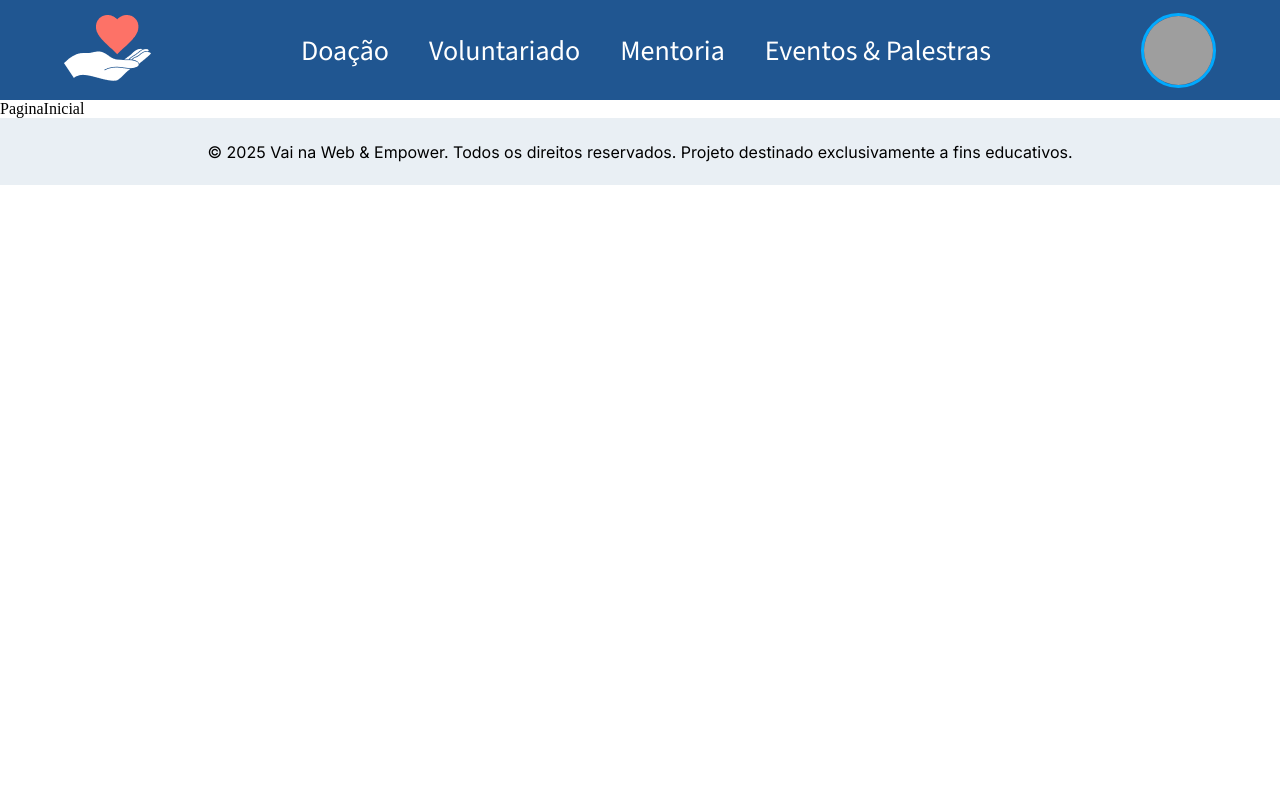
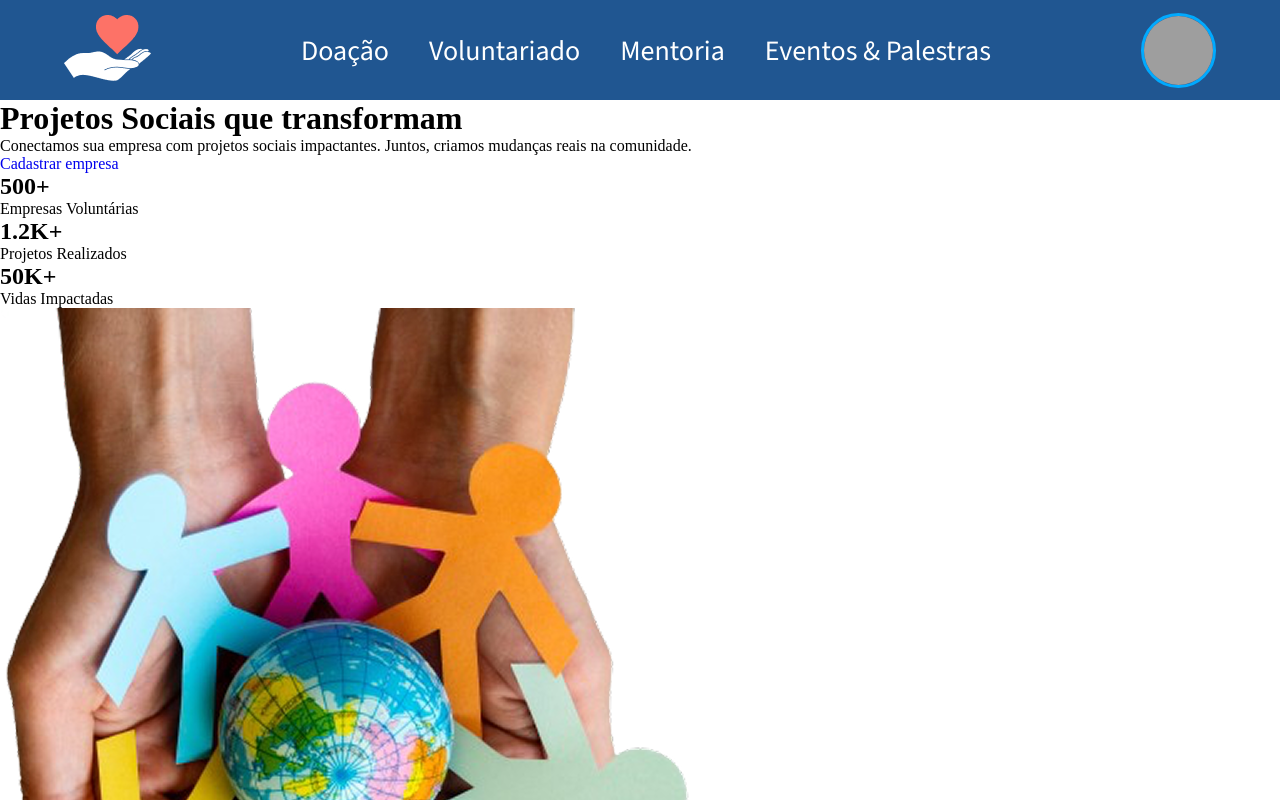
Before and after one commit to niedjaraujos/siteconnect, a React (Vite) app: page / in a window 1280 px wide. Shown: the top 800 px of the page. Built offline with nearby package versions, Linux system fonts and the light colour scheme; grey boxes are pictures that could not be loaded.

Commit message:
alterando estilos do header e pagina inicial

```diff
--- a/src/components/header/header.module.scss
+++ b/src/components/header/header.module.scss
@@ -1,6 +1,8 @@
+@use '../../globalStyles.scss' as *;
+
 .header {
   height: 100px;
-  background-color: #205691;
+  background-color: $color-primary;
 }
 .headerContainer {
   display: flex;
@@ -39,8 +41,8 @@
 .navUser {
   position: absolute;
   right: -40px;
-  top: 100px;
-  background-color: #205691;
+  top: 6rem;
+  background-color: $color-primary;
   width: 8vw;
   display: none;
 
@@ -53,7 +55,7 @@
     border-bottom: 2px solid transparent;
   }
   a:hover {
-    border-bottom: 2px solid white;
+    border-bottom: 2px solid $color-white;
   }
 }
 .open {
--- a/src/pages/paginaInicial/PaginaInicial.jsx
+++ b/src/pages/paginaInicial/PaginaInicial.jsx
@@ -1,3 +1,39 @@
+import { Link } from 'react-router-dom';
+
+import S from './paginaInicial.module.scss';
+import banner from '../../assets/img_1.png';
+
 export const PaginaInicial = () => {
-  return <div>PaginaInicial</div>;
+  return (
+    <main className={S.main}>
+      <div className={S.mainContent}>
+        <h1>Projetos Sociais que transformam </h1>
+        <p>
+          Conectamos sua empresa com projetos sociais impactantes. Juntos,
+          criamos mudanças reais na comunidade.
+        </p>
+        <Link>Cadastrar empresa</Link>
+        <div className={S.datas}>
+          <div className={S.data}>
+            <h2>500+</h2>
+            <p>Empresas Voluntárias</p>
+          </div>
+          <div className={S.data}>
+            <h2>1.2K+</h2>
+            <p>Projetos Realizados</p>
+          </div>
+          <div className={S.data}>
+            <h2>50K+</h2>
+            <p>Vidas Impactadas</p>
+          </div>
+        </div>
+      </div>
+      <div>
+        <img
+          src={banner}
+          alt="imagem de mãos segurando pessoas de papel e um globo terrestre"
+        />
+      </div>
+    </main>
+  );
 };
--- /dev/null
+++ b/src/pages/paginaInicial/paginaInicial.module.scss
@@ -0,0 +1 @@
+@use '../../globalStyles.scss' as *;
```
